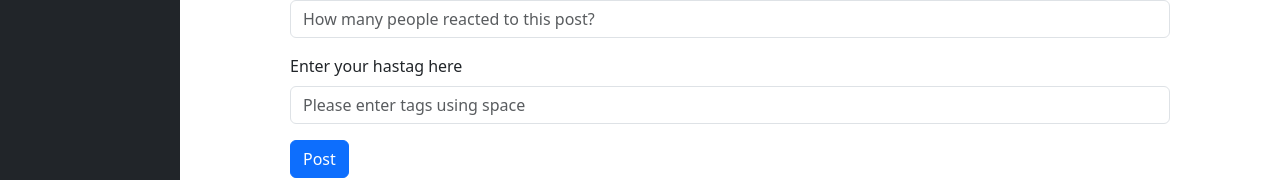
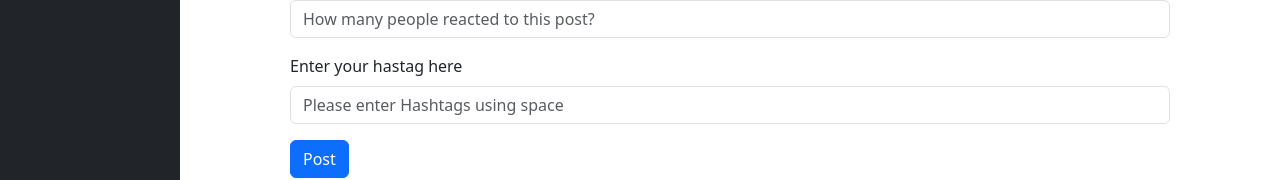
Before and after one commit to TejasS-5/Social-Media, a React (Vite) app: page / in a window 1280 px wide. Both pictures are taken after a click on the item "Create Post". Shown: the part 513-693 px from the top of the page. Built offline with nearby package versions, Linux system fonts and the light colour scheme.

Commit message:
Update Createpost.jsx

```diff
--- a/src/components/Createpost.jsx
+++ b/src/components/Createpost.jsx
@@ -92,7 +92,7 @@ const Createpost = () => {
           ref={tagsElement}
           className="form-control"
           id="tagsElement"
-          placeholder="Please enter tags using space"
+          placeholder="Please enter Hashtags using space"
         />
       </div>
 
```
